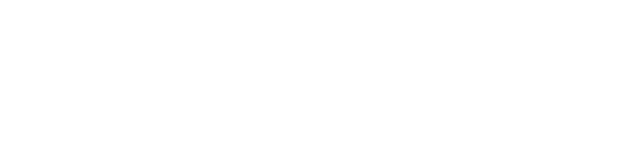
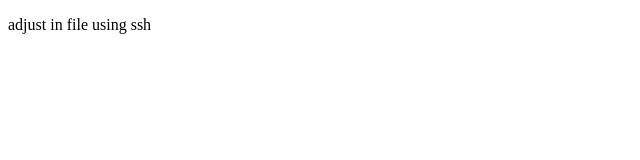
Before and after one commit to maya0998/testrepo, a plain HTML site: page home.html in a window 1280 px wide. Shown: the whole page, without its empty margins (0-640 px from the left). Drawn offline with Linux system fonts and the light colour scheme.

Commit message:
add home file V3 with merge

```diff
--- a/home.html
+++ b/home.html
@@ -6,6 +6,6 @@
     <title>Document</title>
 </head>
 <body>
-
+    <p>adjust in file using ssh</p>
 </body>
 </html>
```
